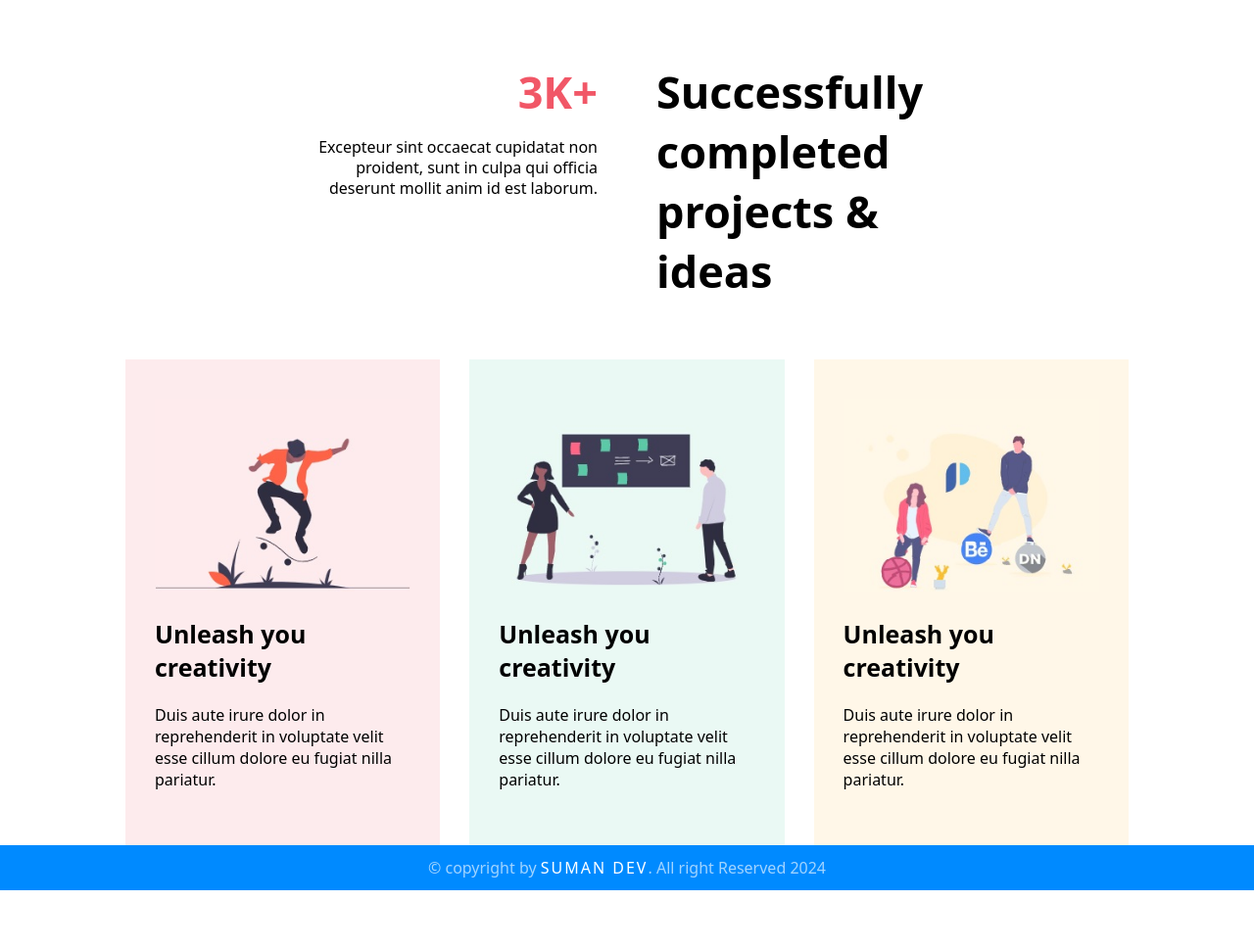
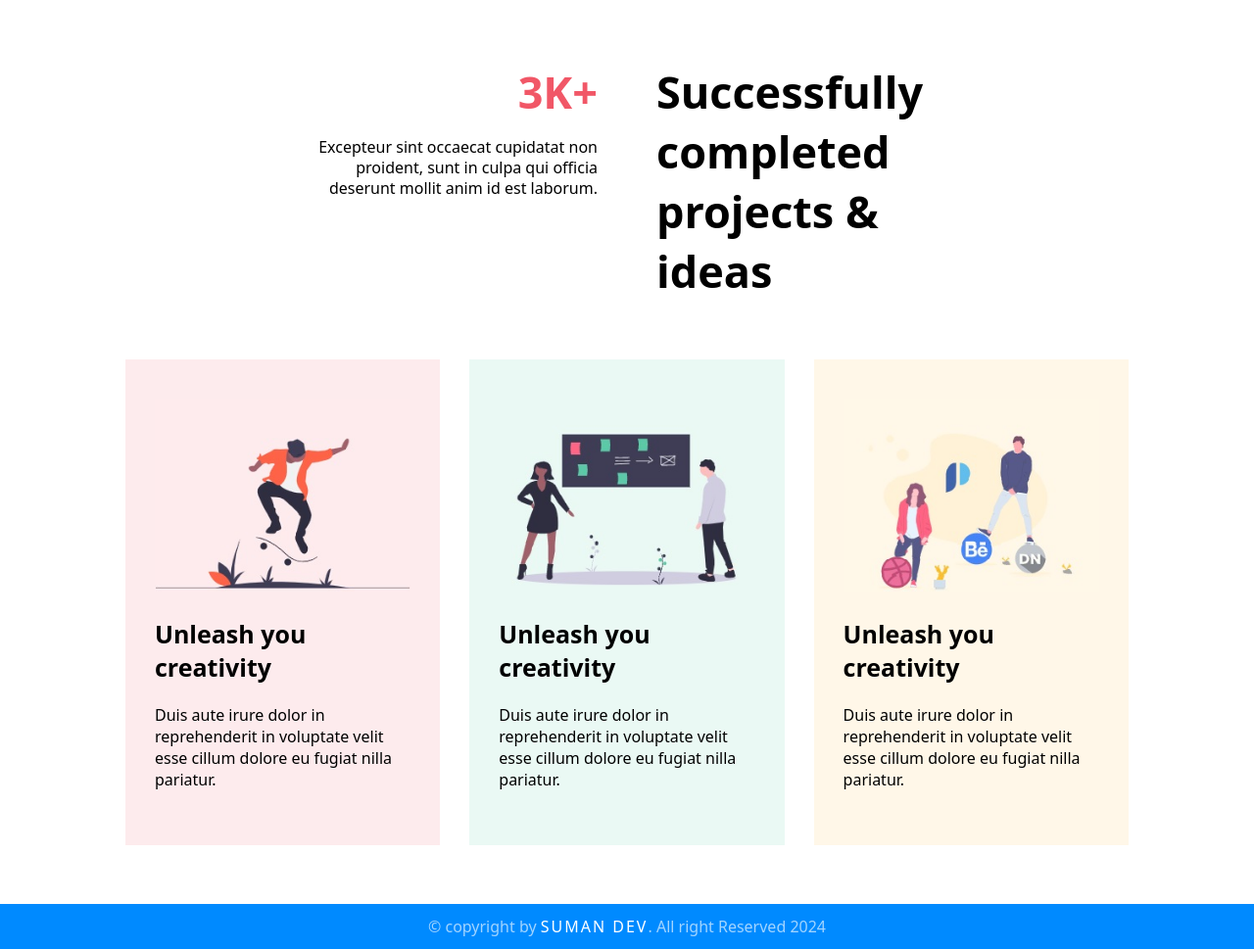
Before and after one commit to sumandev01/quickproject, a plain HTML site: page index.html in a window 1280 px wide. Shown: the part 973-1942 px from the top of the page at 98% size. Before the commit the page ends 1882 px from the top, so only its background shows below. Drawn offline with Linux system fonts and the light colour scheme.

Commit message:
Update style.css

```diff
--- a/style.css
+++ b/style.css
@@ -113,7 +113,7 @@ body{
 /*Success CSS End*/
 
 /*Feature CSS Start*/
-.feature{
+.feature-section{
 	padding: 60px 0;
 }
 .f-box{
```
